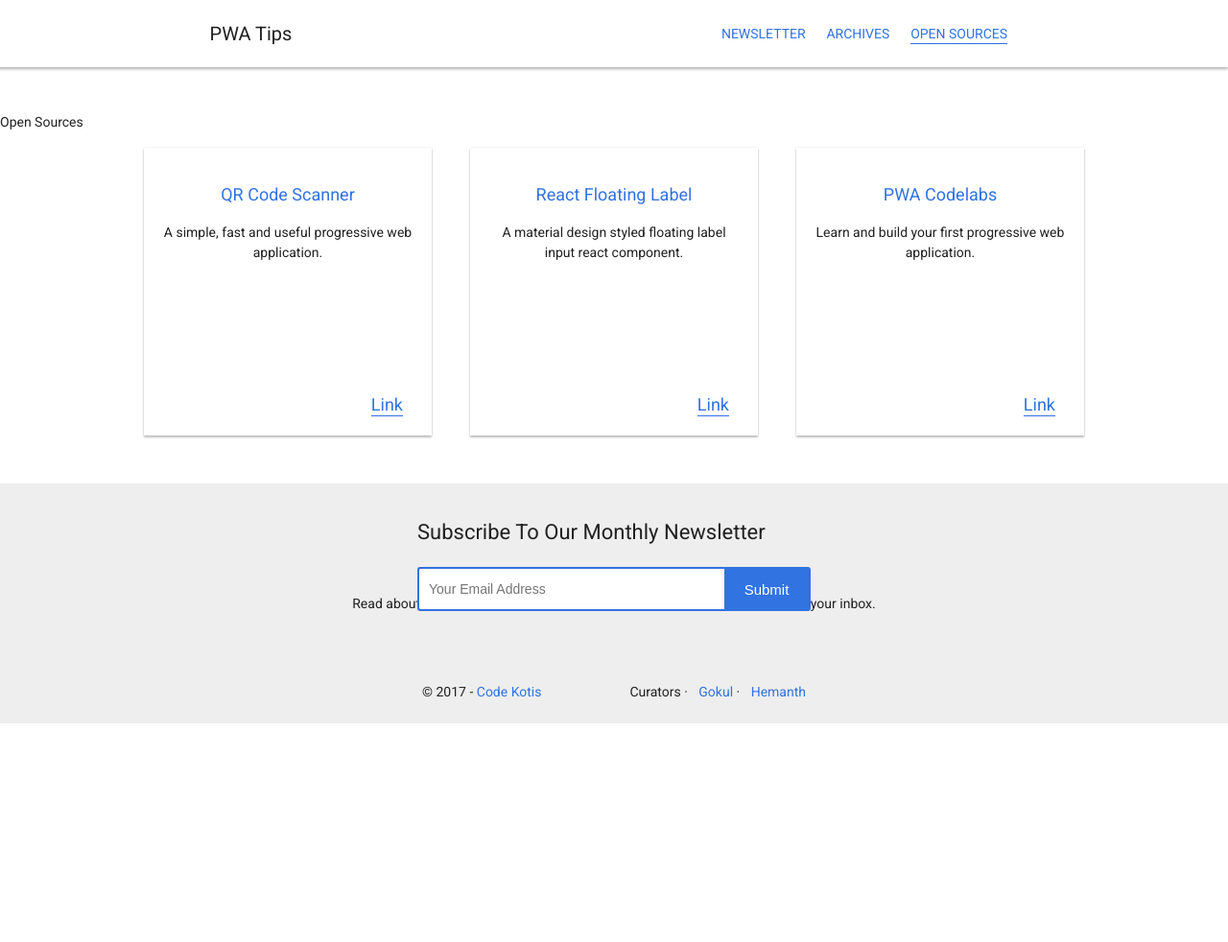
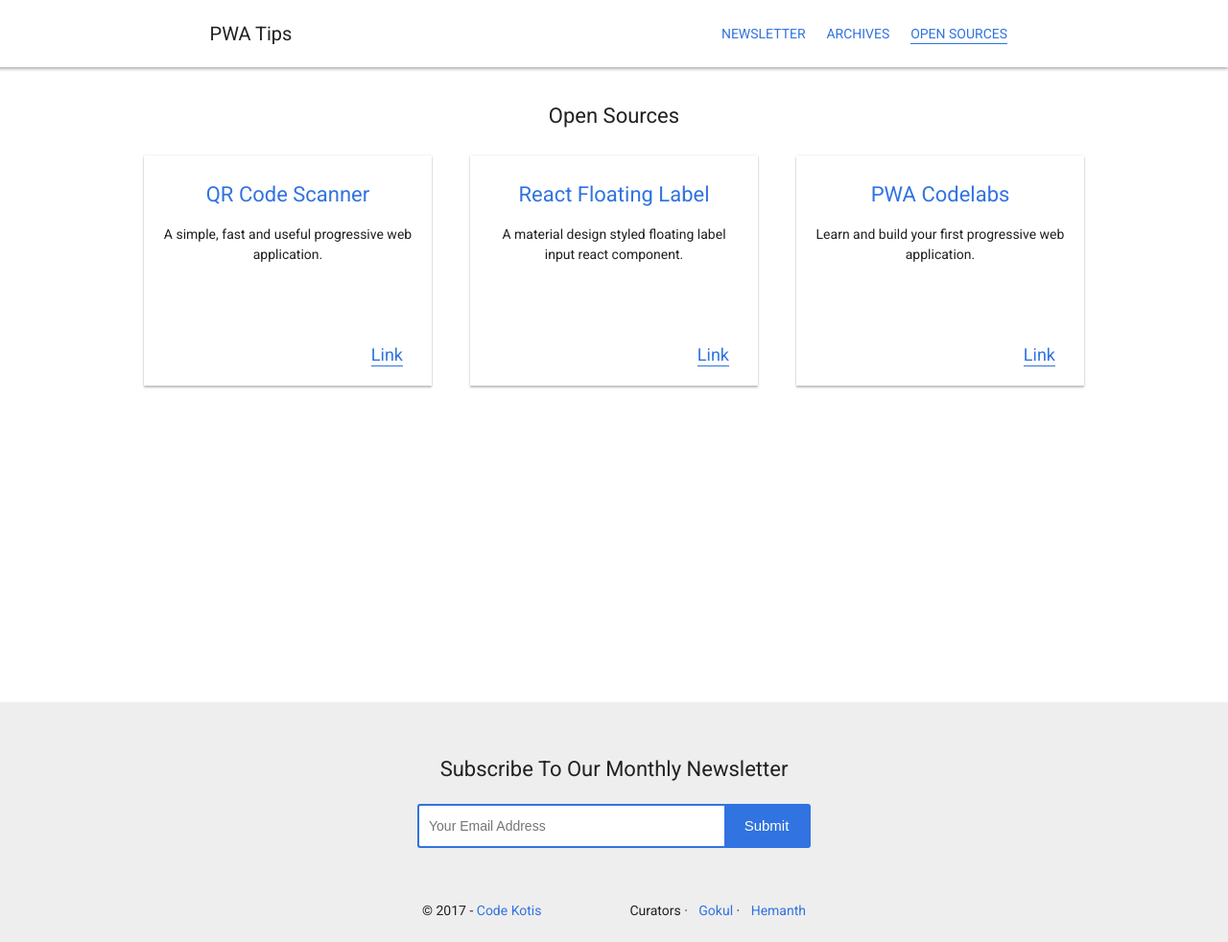
Before and after one commit to code-kotis/pwa-tips, a Jekyll site: the page built from opensources.html, in a window 1280 px wide and 982 px high. Shown: the whole window at 96% size. Built offline with Jekyll 4.4.1, drawn with Linux system fonts in a browser that asks for light colours; some web fonts are replaced.

Commit message:
Updated layouts

```diff
--- a/_includes/form.html
+++ b/_includes/form.html
@@ -1,3 +1,4 @@
+<div class="newsletter__container">
   <div class="newsletter">
     <h3>subscribe to our monthly newsletter</h3>
     <form action="//tips.us15.list-manage.com/subscribe/post?u=05ad32d0bc2eec161ad0f998b&amp;id=1b19be63b3" method="post" target="_blank">
@@ -6,4 +7,5 @@
       <input class="submit-btn" id="mc-embedded-subscribe" type="submit" value="Submit"/>
     </form>
   </div>
-<p>Read about latest PWA's, Brower updates, new API's and its improvements in your inbox.</p>
+  <p class="newsletter__info">Read about latest PWA's, Brower updates, new API's and its improvements in your inbox.</p>
+</div>
--- a/_layouts/default.html
+++ b/_layouts/default.html
@@ -29,6 +29,8 @@
       </div>
     </section>
 
+    <section></section>
+
     {% include footer.html %}
 
     <script src="{{ "/js/main.js" | prepend: site.baseurl }}"></script>
--- a/_layouts/opensources.html
+++ b/_layouts/opensources.html
@@ -1,7 +1,7 @@
 <!DOCTYPE html>
 <html>
   {% include head.html %}
-  <body>
+  <body class="{{page.active}}">
     {% include header.html %}
     <section class="main__content">
       <h3>Open Sources</h3>
@@ -25,6 +25,8 @@
       </div>
     </section>
 
+    <section></section>
+
     {% include footer.html %}
     <script src="{{ "/js/main.js" | prepend: site.baseurl }}"></script>
     <script src="{{ "/js/menu.js" | prepend: site.baseurl }}"></script>
--- a/css/base.css
+++ b/css/base.css
@@ -63,7 +63,7 @@ section {
   display: flex;
   align-items: center;
   justify-content: center;
-  margin-top: 70px;
+  margin-top: 40px;
 }
 
 .divider {
@@ -80,8 +80,10 @@ section {
 }
 
 .newsletter {
-  position: absolute;
-  top: 140px;
+  display: flex;
+  align-items: center;
+  justify-content: center;
+  flex-direction: column;
   text-transform: capitalize;
 }
 
@@ -142,11 +144,10 @@ footer {
   width: inherit;
   height: inherit;
   justify-content: center;
-  position: relative;
 }
 
-.footer__newsletter .newsletter {
-  top: 40px;
+.footer__newsletter .newsletter__container {
+  margin-top: -40px;
 }
 
 .footer__content {
@@ -161,7 +162,7 @@ footer {
   background-color: #3173e0;
   color: #fff;
   margin-top: 0;
-  height: 400px;
+  min-height: 375px;
 }
 
 .main__section h2 {
@@ -172,7 +173,7 @@ footer {
 
 .cards {
   width: 260px;
-  height: 260px;
+  min-height: 150px;
   box-shadow: 0px 0px 2px 0px rgba(0, 0, 0, 0.12), 0px 2px 2px 0px rgba(0, 0, 0, 0.24);
   transition: all 0.2s ease-in;
   margin: 20px;
@@ -183,11 +184,12 @@ footer {
 
 .cards h3 {
   font-size: 18px;
-  margin-bottom: 10px;
+  margin-bottom: 15px;
 }
 
 .cards p {
   line-height: 1.5;
+  font-size: 15px;
 }
 
 .header__section .card__container {
@@ -203,9 +205,7 @@ footer {
   display: flex;
   align-items: center;
   justify-content: center;
-  padding-bottom: 30px;
-  position: relative;
-  top: 0px;
+  padding-bottom: 10px;
 }
 
 .footer__curator > * {
@@ -213,22 +213,19 @@ footer {
 }
 
 .main__content {
-  margin-top: 120px;
+  margin-top: 110px;
 }
 
-.main__content h2 {
+.main__content h3 {
+  font-size: 22px;
   text-align: center;
-  margin-bottom: 30px;
+  margin-bottom: 10px;
 }
 
 .main__content .cards img {
   width: 90px;
   display: block;
   margin: 0 auto 10px;
-}
-
-.main__content .cards {
-  position: relative;
 }
 
 .main__content .cards h3 {
@@ -253,11 +250,55 @@ footer {
   text-align: center;
 }
 
+.newsletter__info {
+  margin-top: 30px;
+  width: 410px;
+  line-height: 1.3;
+}
+
+footer .newsletter__info {
+  display: none;
+}
+
+.know__more {
+  display: flex;
+  align-items: center;
+  justify-content: center;
+  padding-bottom: 20px;
+}
+
+.know__more a {
+  color: #fff;
+  font-size: 18px;
+  border-bottom: 1px solid;
+}
+
+.opensources .cards h3 {
+  margin-bottom: 20px;
+  margin-top: 10px;
+}
+
+.opensources .cards {
+  min-height: 200px;
+  position: relative;
+}
+
+@media all and (max-width: 767px) and (min-width: 481px) {
+  .card__container {
+    flex-direction: column;
+  }
+
+  .opensources .cards {
+    min-height: 150px;
+  }
+}
+
 @media all and (max-width: 480px) {
   .newsletter,
   .footer__content,
   .newsletter form {
-    width: 90%;
+    width: 340px;
+    margin: 0 auto;
   }
 
   header {
@@ -265,18 +306,19 @@ footer {
     justify-content: space-between;
   }
 
-  .header__section {
-    height: 280px;
-    margin-top: 60px;
-    position: relative;
+  .opensources .cards {
+    min-height: 160px;
   }
 
-  .newsletter {
-    top: 90px;
+  .header__section {
+    height: 270px;
+    margin-top: 50px;
+    min-height: initial;
   }
 
   .newsletter form {
-    margin: 30px auto;
+    margin: 0 auto;
+    margin-top: 20px;
   }
 
   .newsletter h3 {
@@ -285,13 +327,16 @@ footer {
   }
 
   .footer__newsletter .newsletter {
-    margin-top: 0;
-    margin-bottom: 50px;
+    margin-top: -30px;
   }
 
   .main__section h2 {
     font-size: 20px;
     margin-bottom: 10px;
+  }
+
+  .cards {
+    min-height: 110px;
   }
 
   .card__container {
@@ -307,4 +352,8 @@ footer {
     margin-top: 2px;
     margin-left: 10px;
   }
+
+  .newsletter__info {
+    width: 320px;
+  }
 }
```
Lines whose indentation alone changed are shown as unchanged.
